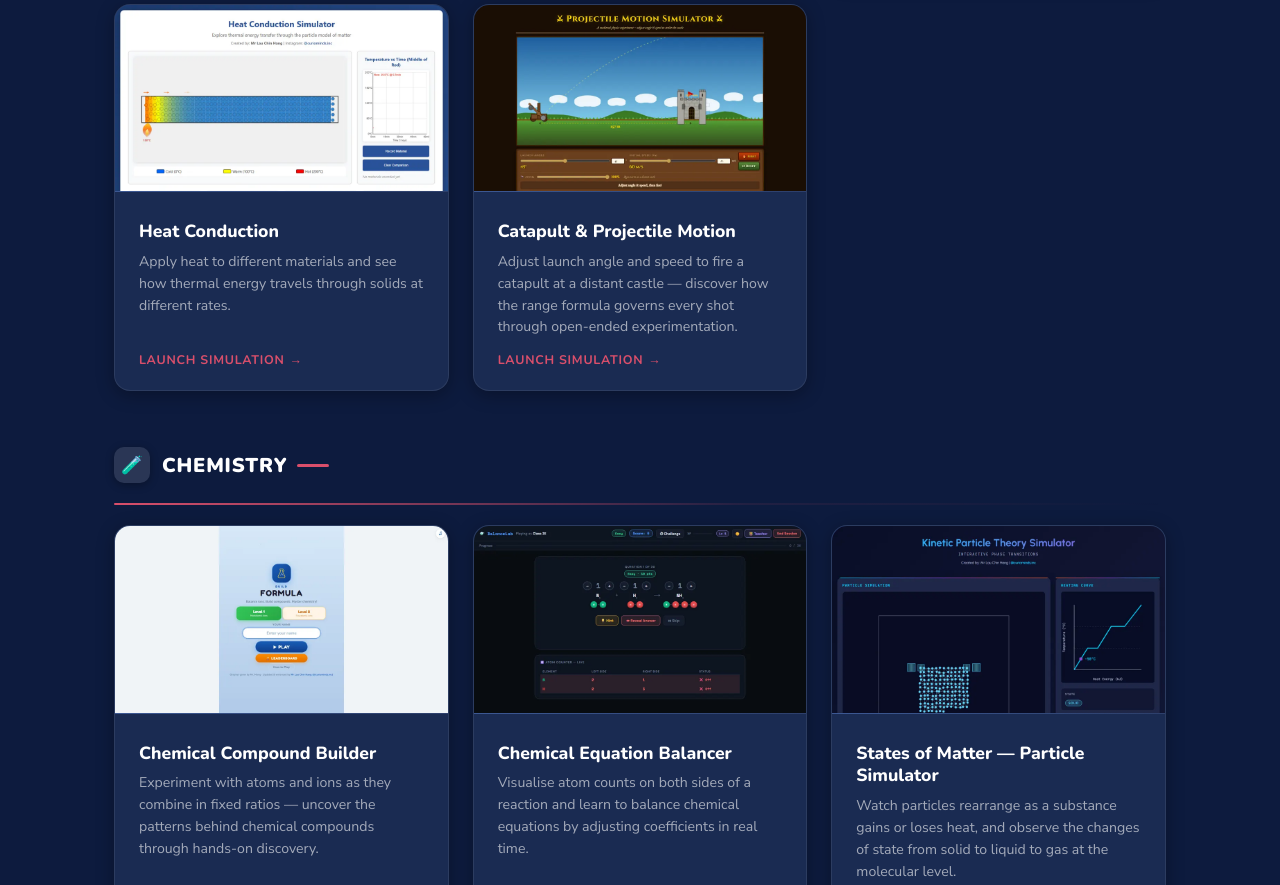
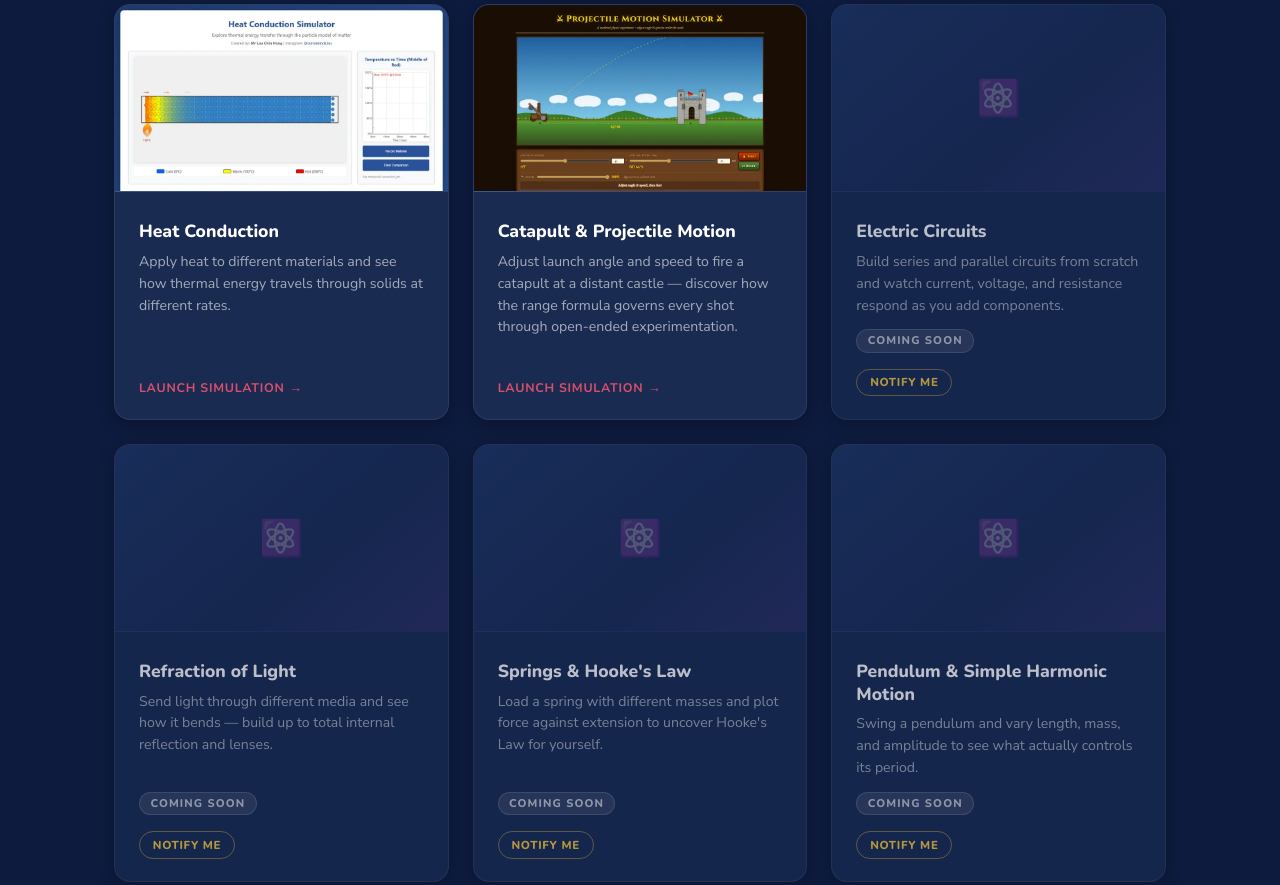
Before and after one commit to curiomindsinc/website, a plain HTML site: page index.html in a window 1280 px wide. Shown: the part 991-1876 px from the top of the page. Drawn offline with nearby package versions, Linux system fonts and the light colour scheme.

Commit message:
Add files via upload

```diff
--- a/index.html
+++ b/index.html
@@ -773,10 +773,20 @@ const SIMS = [
   { cat:'physics', href:'Physics/brownian_motion.html', title:'Brownian Motion', desc:'Watch tiny particles collide randomly with invisible molecules — a window into the kinetic theory of matter.' },
   { cat:'physics', href:'Physics/heat-conduction-simulator.html', title:'Heat Conduction', desc:'Apply heat to different materials and see how thermal energy travels through solids at different rates.' },
   { cat:'physics', href:'Physics/catapult_simulator.html', title:'Catapult & Projectile Motion', desc:'Adjust launch angle and speed to fire a catapult at a distant castle — discover how the range formula governs every shot through open-ended experimentation.' },
+  { cat:'physics', title:'Electric Circuits', desc:'Build series and parallel circuits from scratch and watch current, voltage, and resistance respond as you add components.', status:'coming-soon' },
+  { cat:'physics', title:'Refraction of Light', desc:'Send light through different media and see how it bends — build up to total internal reflection and lenses.', status:'coming-soon' },
+  { cat:'physics', title:'Springs & Hooke\'s Law', desc:'Load a spring with different masses and plot force against extension to uncover Hooke\'s Law for yourself.', status:'coming-soon' },
+  { cat:'physics', title:'Pendulum & Simple Harmonic Motion', desc:'Swing a pendulum and vary length, mass, and amplitude to see what actually controls its period.', status:'coming-soon' },
+  { cat:'physics', title:'Moments & Levers', desc:'Balance a see-saw by placing loads at different distances from the pivot and discover the principle of moments.', status:'coming-soon' },
   // ── Chemistry ──
   { cat:'chemistry', href:'Chemistry/buildformula.html', title:'Chemical Compound Builder', desc:'Experiment with atoms and ions as they combine in fixed ratios — uncover the patterns behind chemical compounds through hands-on discovery.' },
   { cat:'chemistry', href:'Chemistry/chem-balancer-v2.html', title:'Chemical Equation Balancer', desc:'Visualise atom counts on both sides of a reaction and learn to balance chemical equations by adjusting coefficients in real time.' },
   { cat:'chemistry', href:'Chemistry/particle_simulator.html', title:'States of Matter — Particle Simulator', desc:'Watch particles rearrange as a substance gains or loses heat, and observe the changes of state from solid to liquid to gas at the molecular level.' },
+  { cat:'chemistry', title:'pH & Acids-Bases', desc:'Mix acids, bases, and indicators to explore the pH scale and watch a titration curve build in real time.', status:'coming-soon' },
+  { cat:'chemistry', title:'Rate of Reaction — Collision Theory', desc:'Vary concentration, temperature, and surface area and see how particle collisions explain reaction speed.', status:'coming-soon' },
+  { cat:'chemistry', title:'Electrolysis', desc:'Set up an electrolytic cell and watch ions migrate to the electrodes as you change the electrolyte and current.', status:'coming-soon' },
+  { cat:'chemistry', title:'Periodic Table Explorer', desc:'Click through the periodic table to see how atomic structure drives trends in reactivity, size, and bonding.', status:'coming-soon' },
+  { cat:'chemistry', title:'Ionic vs Covalent Bonding', desc:'Build molecules atom by atom and see electrons transfer or share to form ionic and covalent bonds.', status:'coming-soon' },
   // ── Biology ──
   { cat:'biology', href:'Biology/monster_genetics_lab_v4.html', title:'Inheritance Monster Lab', desc:'Mix monster genes and discover how traits are inherited. A fun, hands-on look at dominant and recessive alleles.' },
   { cat:'biology', href:'Biology/maltase-simulation.html', title:'Enzymes — Lock and Key Hypothesis', desc:'See how enzymes bind to specific substrates and explore how temperature and pH affect enzyme activity.' },
@@ -788,14 +798,25 @@ const SIMS = [
   { cat:'biology', href:'Biology/natural_selection.html', title:'Natural Selection Simulator', desc:'Watch populations evolve. See how predators, prey, and survival traits shape life over generations.' },
   { cat:'biology', href:'Biology/centraldogma.html', title:'Central Dogma Simulator', desc:'Drag enzymes and nucleotides into place to drive transcription and translation yourself — an interactive, hands-on route through the flow from DNA to protein.' },
   { cat:'biology', href:'Biology/mitosis_cell_division_final.html', title:'Mitosis — Cell Division', desc:'Step through prophase, metaphase, anaphase, and telophase as chromosomes condense, align, and separate — watch a single cell become two identical daughter cells.' },
+  { cat:'biology', title:'Photosynthesis', desc:'Adjust light intensity, CO2, and temperature and watch a leaf\'s rate of photosynthesis respond in real time.', status:'coming-soon' },
+  { cat:'biology', title:'Respiration — Aerobic & Anaerobic', desc:'Push a cell past its oxygen supply and compare the energy yield and by-products of aerobic versus anaerobic respiration.', status:'coming-soon' },
+  { cat:'biology', title:'The Digestive System', desc:'Follow a meal from mouth to gut and see which enzymes break down which nutrients at each stage.', status:'coming-soon' },
+  { cat:'biology', title:'Nervous System & Reflex Arc', desc:'Trigger a stimulus and trace the reflex arc from receptor to effector, and see why reflexes are so fast.', status:'coming-soon' },
+  { cat:'biology', title:'Meiosis', desc:'Watch a cell divide twice to halve its chromosome number, and see where crossing over generates variation.', status:'coming-soon' },
   // ── Earth Science ──
   { cat:'earth-science', href:'Earth Science/onogoro_final.html', title:'Plate Tectonics — Formation of Japan', desc:'Shape continents, trigger earthquakes and volcanic eruptions, and uncover how the mythic creation of Japan connects to the powerful movements beneath Earth\'s surface.' },
   { cat:'earth-science', title:'The Water Cycle', desc:'Trace a water molecule through evaporation, condensation, and precipitation across a live landscape.', status:'coming-soon' },
   { cat:'earth-science', title:'Rock & Mineral Identifier', desc:'Explore igneous, sedimentary, and metamorphic rocks — learn how each type forms under different conditions.', status:'coming-soon' },
+  { cat:'earth-science', title:'The Rock Cycle', desc:'Drive rock through melting, cooling, erosion, and pressure and watch it cycle between igneous, sedimentary, and metamorphic forms.', status:'coming-soon' },
+  { cat:'earth-science', title:'Weather Systems', desc:'Move air masses and pressure systems across a live map and see how they produce wind, rain, and storms.', status:'coming-soon' },
+  { cat:'earth-science', title:'Seismic Waves', desc:'Trigger an earthquake and watch P-waves and S-waves radiate through Earth\'s layers to locate the epicentre.', status:'coming-soon' },
   // ── Astronomy ──
   { cat:'astronomy', href:'Astronomy/solar-system-simulator.html', title:'Solar System Builder', desc:'Add celestial bodies and observe how their mass and position affect the orbits of our solar system — an open-ended playground for gravitational exploration.' },
   { cat:'astronomy', href:'Astronomy/wayfinder/wayfinder_v9.html', title:'Wayfinder: A Celestial Navigation Simulation', desc:'Observe the night sky, align stars to the horizon, and navigate across the ocean using celestial clues — a story-driven journey inspired by ancient wayfinding traditions.' },
   { cat:'astronomy', href:'Astronomy/moonphase.html', title:'Phases of the Moon', desc:'Rotate the Moon around Earth and see exactly why we observe each phase throughout the lunar month.' },
+  { cat:'astronomy', title:'Seasons & Earth\'s Tilt', desc:'Tilt and orbit Earth around the Sun and see why the tilt — not distance — drives the seasons.', status:'coming-soon' },
+  { cat:'astronomy', title:'Solar & Lunar Eclipses', desc:'Line up Sun, Earth, and Moon and see exactly when and why solar and lunar eclipses occur.', status:'coming-soon' },
+  { cat:'astronomy', title:'Day-Night Cycle', desc:'Spin Earth on its axis and watch how rotation, not orbit, produces day and night.', status:'coming-soon' },
 ];
 
 const CAT_ICON = { physics:'⚛️', chemistry:'🧪', biology:'🧬', 'earth-science':'🌍', astronomy:'🔭' };
```
